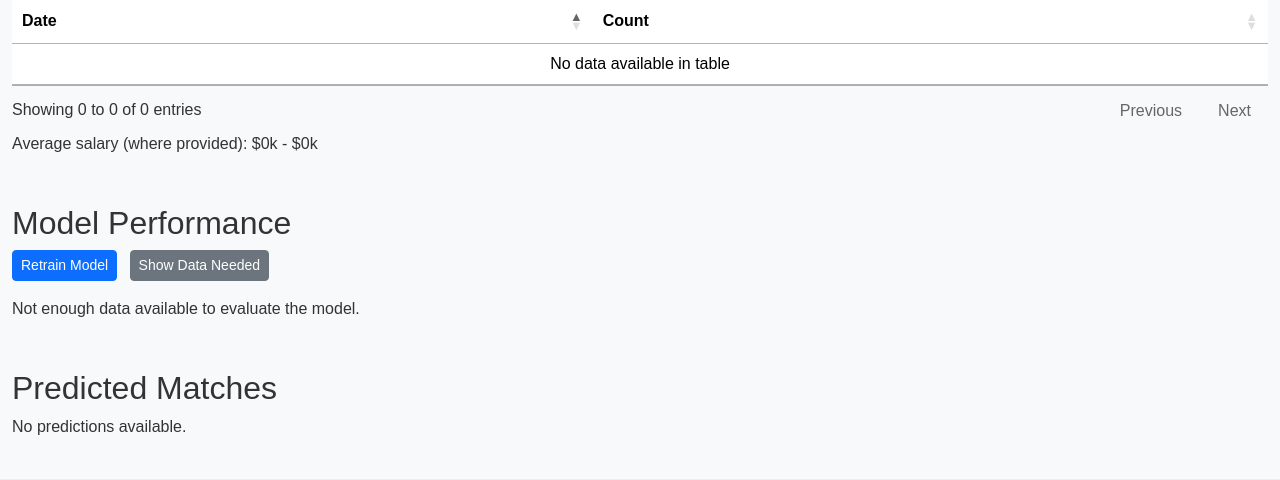
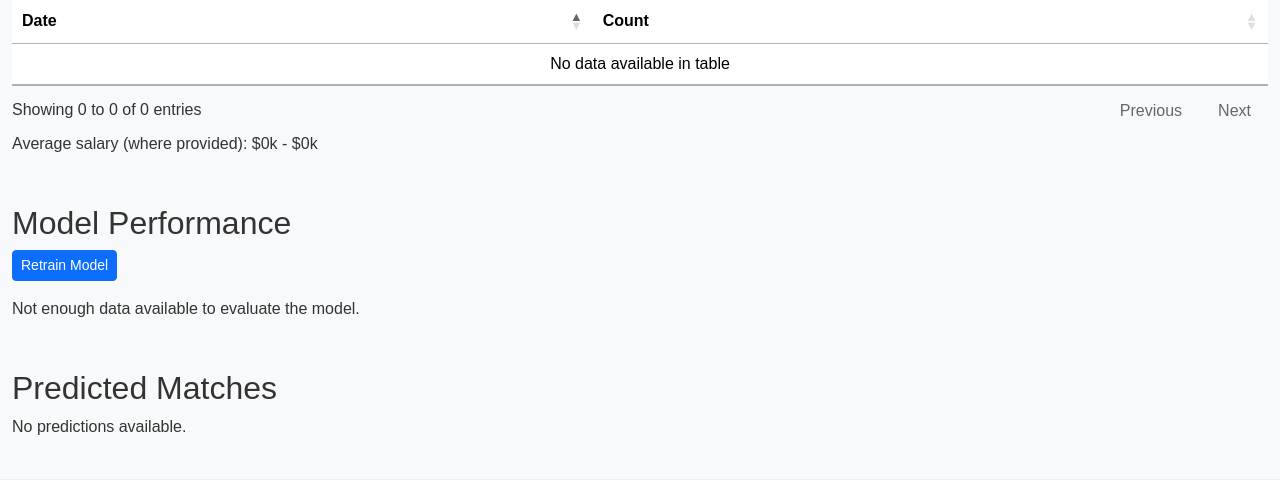
Before and after one commit to mullinmax/job-search, a FastAPI app: page /stats in a window 1280 px wide. Shown: the part 976-1456 px from the top of the page. Run offline with FastAPI, Linux system fonts and the light colour scheme; data that the repository does not hold is empty; some libraries are stand-ins or nearby versions.

Commit message:
Remove data needed button

```diff
--- a/app/main.py
+++ b/app/main.py
@@ -27,7 +27,6 @@ from .config import (
     DATABASE,
     OLLAMA_ENABLED,
     BUILD_NUMBER,
-    MIN_FEEDBACK_FOR_TRAINING,
 )
 from .db import (
     init_db,
@@ -347,7 +346,6 @@ def stats(request: Request):
             "stats": agg,
             "predictions": predictions,
             "model_stats": model_stats,
-            "min_feedback": MIN_FEEDBACK_FOR_TRAINING,
             "container_class": "container-fluid",
         },
     )
--- a/app/templates/stats.html
+++ b/app/templates/stats.html
@@ -79,10 +79,6 @@
   <form class="d-inline" method="post" action="/train">
     <button class="btn btn-primary btn-sm" type="submit">Retrain Model</button>
   </form>
-  <button class="btn btn-secondary btn-sm ms-2" type="button"
-          onclick="alert('Rated {{ stats.rated_roles }} of {{ min_feedback }} roles');">
-    Show Data Needed
-  </button>
 </div>
 {% if model_stats.total > 0 %}
 <ul>
```
